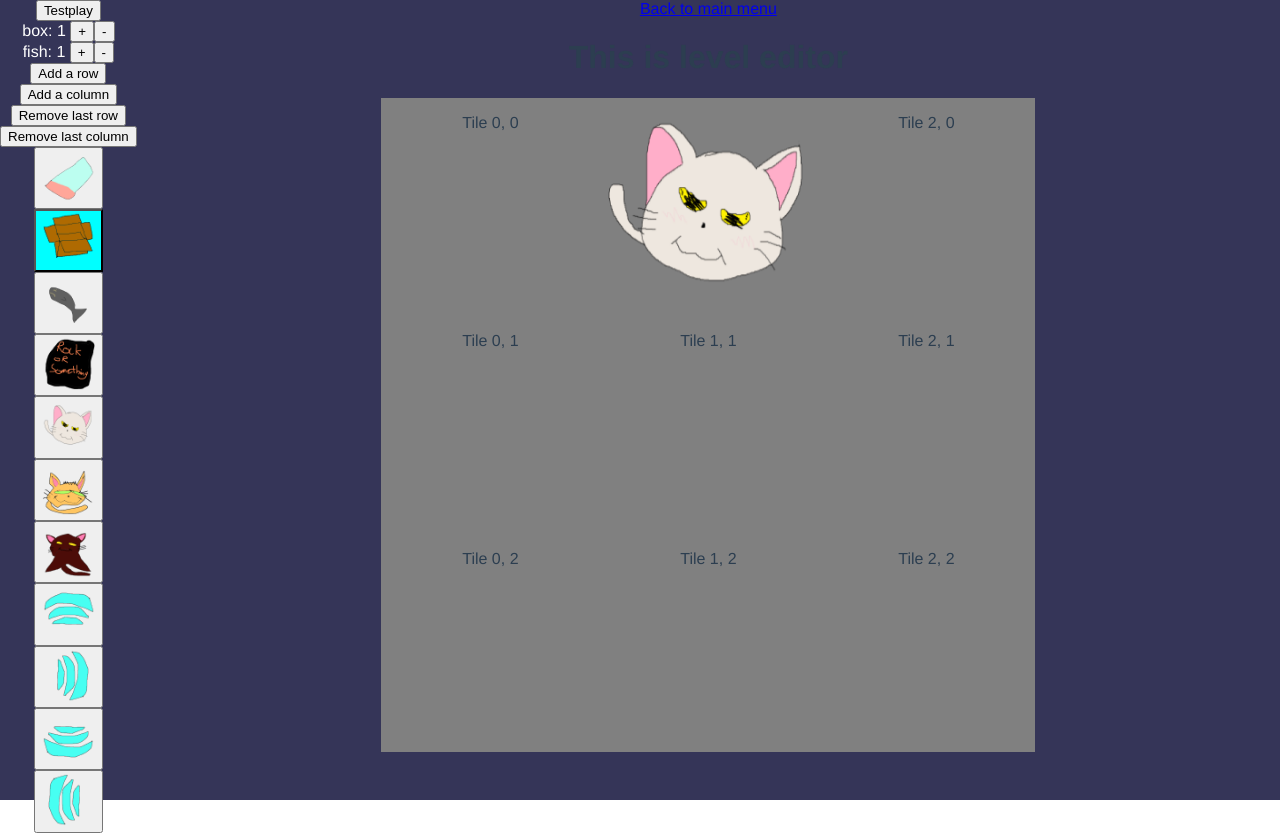
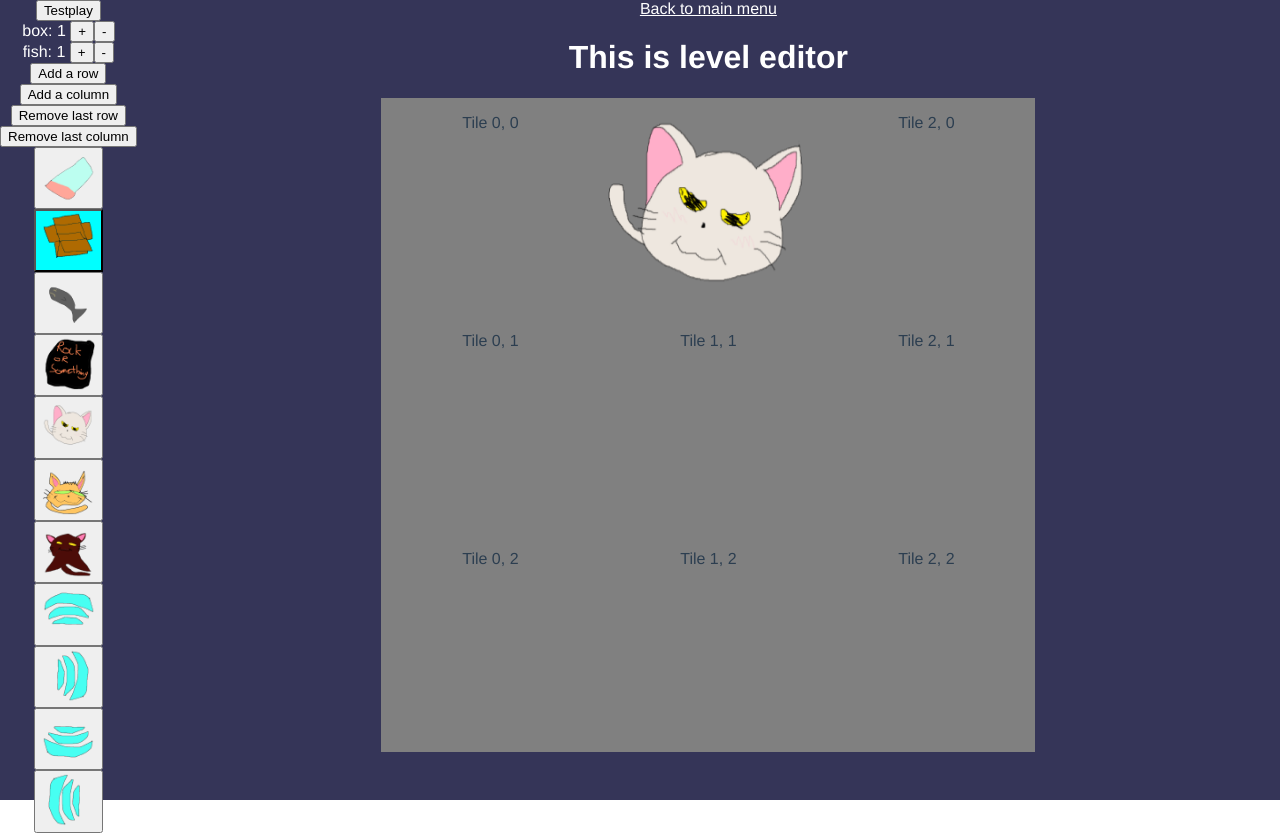
Before and after one commit to enwrath/catpuzzle, a Vue app: page /#/leveledit in a window 1280 px wide. Built offline with nearby package versions, Linux system fonts and the light colour scheme.

Commit message:
minor styling

```diff
--- a/src/components/Sidebar.vue
+++ b/src/components/Sidebar.vue
@@ -38,6 +38,7 @@ export default {
   align-items: center;
   align-content: center;
   margin: auto;
+  margin-top: 0;
   color: white;
 }
 .ActiveItem {
--- a/src/components/SidebarLevelEdit.vue
+++ b/src/components/SidebarLevelEdit.vue
@@ -43,6 +43,7 @@ export default {
   align-items: center;
   align-content: center;
   margin: auto;
+  margin-top: 0;
   color: white;
   flex-wrap: wrap;
 
--- a/src/views/LevelEdit.vue
+++ b/src/views/LevelEdit.vue
@@ -91,4 +91,7 @@ export default {
 
 <!-- Add "scoped" attribute to limit CSS to this component only -->
 <style scoped>
+a,h1 {
+  color: white;
+}
 </style>
```
